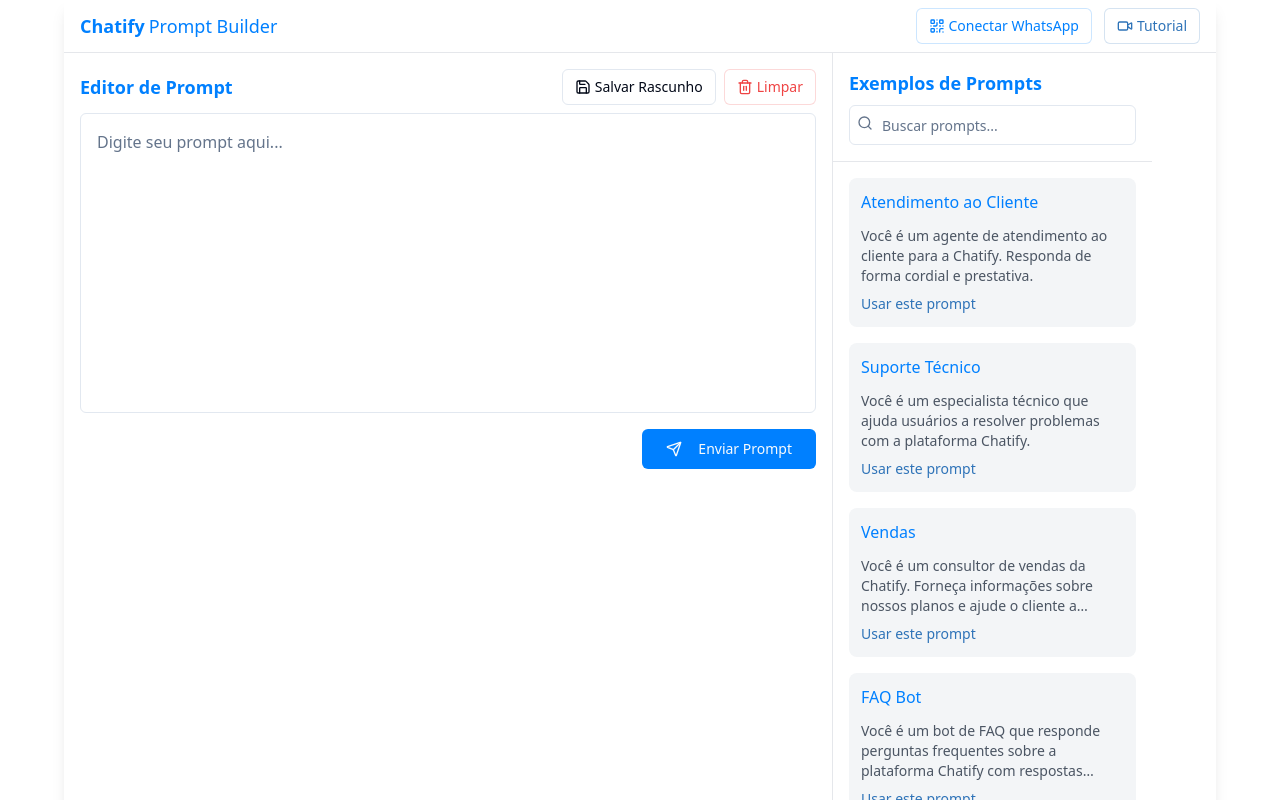
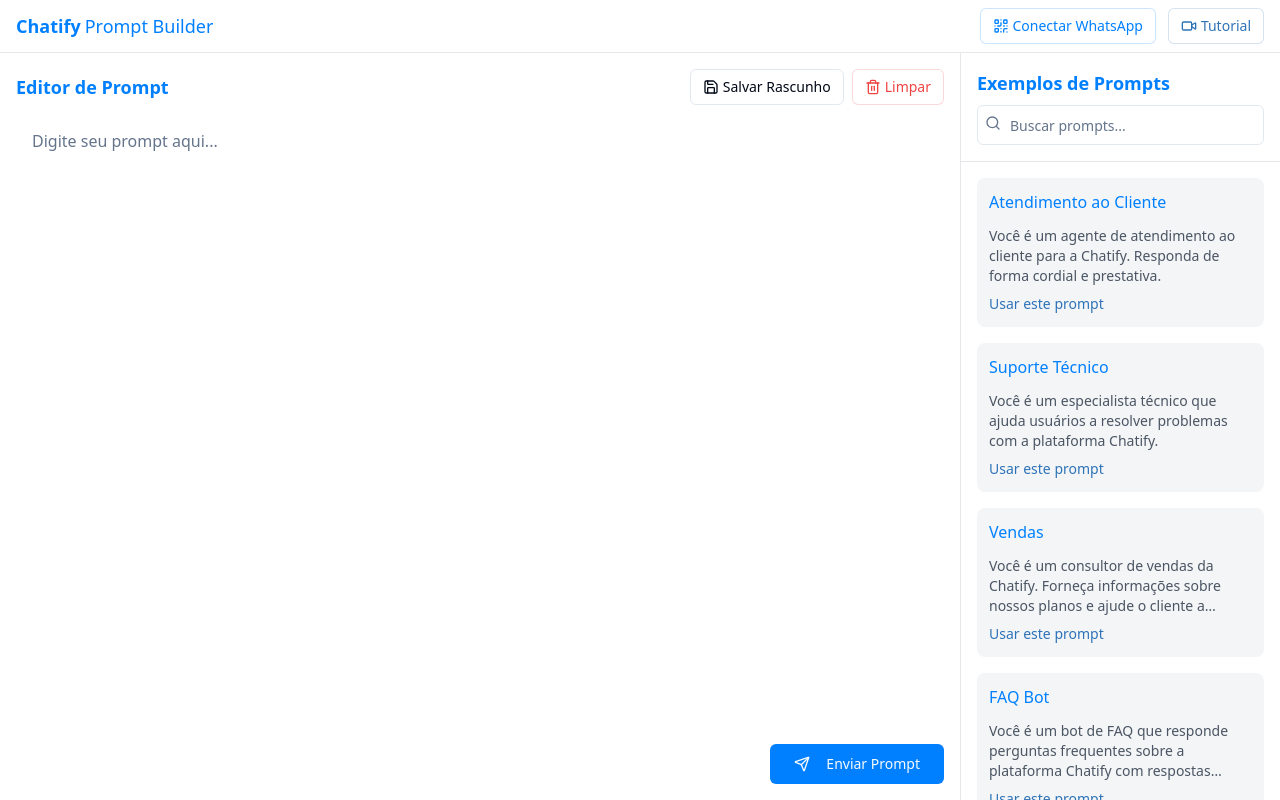
Before and after one commit to lucaspinheirodasilva/promptchat, a React (Vite) app: page / in a window 1280 px wide. Shown: the top 800 px of the page. Built offline with nearby package versions, Linux system fonts and the light colour scheme.

Commit message:
Fix: Remove page scroll
Implement internal scrolling for all elements to remove page scroll.

```diff
--- a/src/components/PromptEditor.tsx
+++ b/src/components/PromptEditor.tsx
@@ -4,7 +4,8 @@ import { Send, Save, Trash2, Play } from 'lucide-react';
 import { Button } from '@/components/ui/button';
 import { Textarea } from '@/components/ui/textarea';
 import { useToast } from '@/hooks/use-toast';
-import { Dialog, DialogContent, DialogTitle, DialogClose } from '@/components/ui/dialog';
+import { Dialog, DialogContent, DialogTitle } from '@/components/ui/dialog';
+import { ScrollArea } from '@/components/ui/scroll-area';
 
 type PromptEditorProps = {
   tutorialUrl?: string;
@@ -76,7 +77,7 @@ const PromptEditor = ({ tutorialUrl, prompt, setPrompt }: PromptEditorProps) =>
         </div>
       )}
 
-      <div className="flex-1 flex flex-col">
+      <div className="flex-1 flex flex-col h-full overflow-hidden">
         <div className="mb-2 flex items-center justify-between">
           <h2 className="text-lg font-semibold text-primary">Editor de Prompt</h2>
           <div className="flex space-x-2">
@@ -101,12 +102,16 @@ const PromptEditor = ({ tutorialUrl, prompt, setPrompt }: PromptEditorProps) =>
           </div>
         </div>
 
-        <Textarea
-          placeholder="Digite seu prompt aqui..."
-          className="flex-1 min-h-[300px] max-h-[300px] overflow-y-auto resize-none text-base p-4"
-          value={prompt}
-          onChange={(e) => setPrompt(e.target.value)}
-        />
+        <div className="relative flex-1 overflow-hidden">
+          <ScrollArea className="absolute inset-0">
+            <Textarea
+              placeholder="Digite seu prompt aqui..."
+              className="min-h-full w-full resize-none text-base p-4 border-0 focus-visible:ring-0"
+              value={prompt}
+              onChange={(e) => setPrompt(e.target.value)}
+            />
+          </ScrollArea>
+        </div>
 
         <div className="mt-4 flex justify-end">
           <Button
--- a/src/components/PromptExamples.tsx
+++ b/src/components/PromptExamples.tsx
@@ -82,8 +82,8 @@ const PromptExamples = ({ onSelectPrompt }: PromptExamplesProps) => {
   };
 
   return (
-    <div className="w-full h-full flex flex-col bg-white border-l border-gray-200">
-      <div className="p-4 border-b border-gray-200">
+    <div className="w-full h-full flex flex-col bg-white border-l border-gray-200 overflow-hidden">
+      <div className="p-4 border-b border-gray-200 flex-shrink-0">
         <h2 className="text-lg font-semibold text-primary mb-2">Exemplos de Prompts</h2>
         <div className="relative">
           <Search className="absolute left-2 top-2.5 h-4 w-4 text-muted-foreground pointer-events-none" />
@@ -95,7 +95,7 @@ const PromptExamples = ({ onSelectPrompt }: PromptExamplesProps) => {
           />
         </div>
       </div>
-      <ScrollArea className="flex-1 overflow-auto" style={{ height: "calc(100vh - 170px)" }}>
+      <ScrollArea className="flex-1">
         <div className="space-y-4 p-4">
           {filteredPrompts.map((prompt) => (
             <div
--- a/src/components/QRCodePopup.tsx
+++ b/src/components/QRCodePopup.tsx
@@ -1,6 +1,5 @@
 
 import { useState, useEffect } from 'react';
-import { X } from 'lucide-react';
 import {
   Dialog,
   DialogContent,
--- a/src/pages/Index.tsx
+++ b/src/pages/Index.tsx
@@ -17,11 +17,11 @@ const Index = () => {
   };
 
   return (
-    <div className="min-h-screen flex flex-col bg-white max-w-6xl mx-auto shadow-lg">
+    <div className="h-screen w-full flex flex-col bg-white shadow-lg overflow-hidden">
       <MiniHeader onTutorialAdded={handleTutorialAdded} />
 
-      <div className="flex flex-1 overflow-hidden h-[calc(100vh-50px)]">
-        <div className="flex-1 p-4 overflow-hidden max-w-3xl">
+      <div className="flex flex-1 overflow-hidden">
+        <div className="flex-1 p-4 overflow-hidden">
           <PromptEditor
             tutorialUrl={tutorialUrl}
             prompt={promptText}
@@ -29,7 +29,7 @@ const Index = () => {
           />
         </div>
 
-        <div className="w-80 flex-shrink-0">
+        <div className="w-80 flex-shrink-0 h-full overflow-hidden">
           <PromptExamples onSelectPrompt={handleSelectPrompt} />
         </div>
       </div>
```
